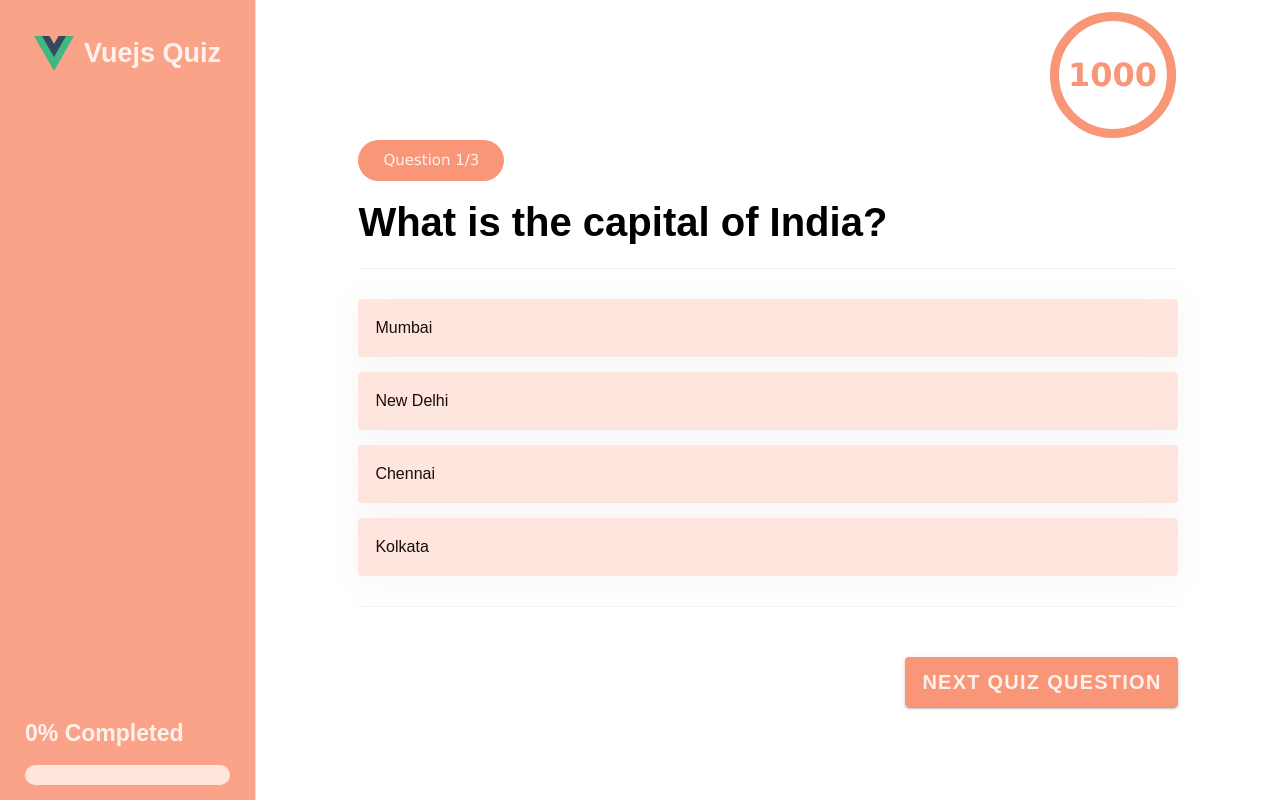
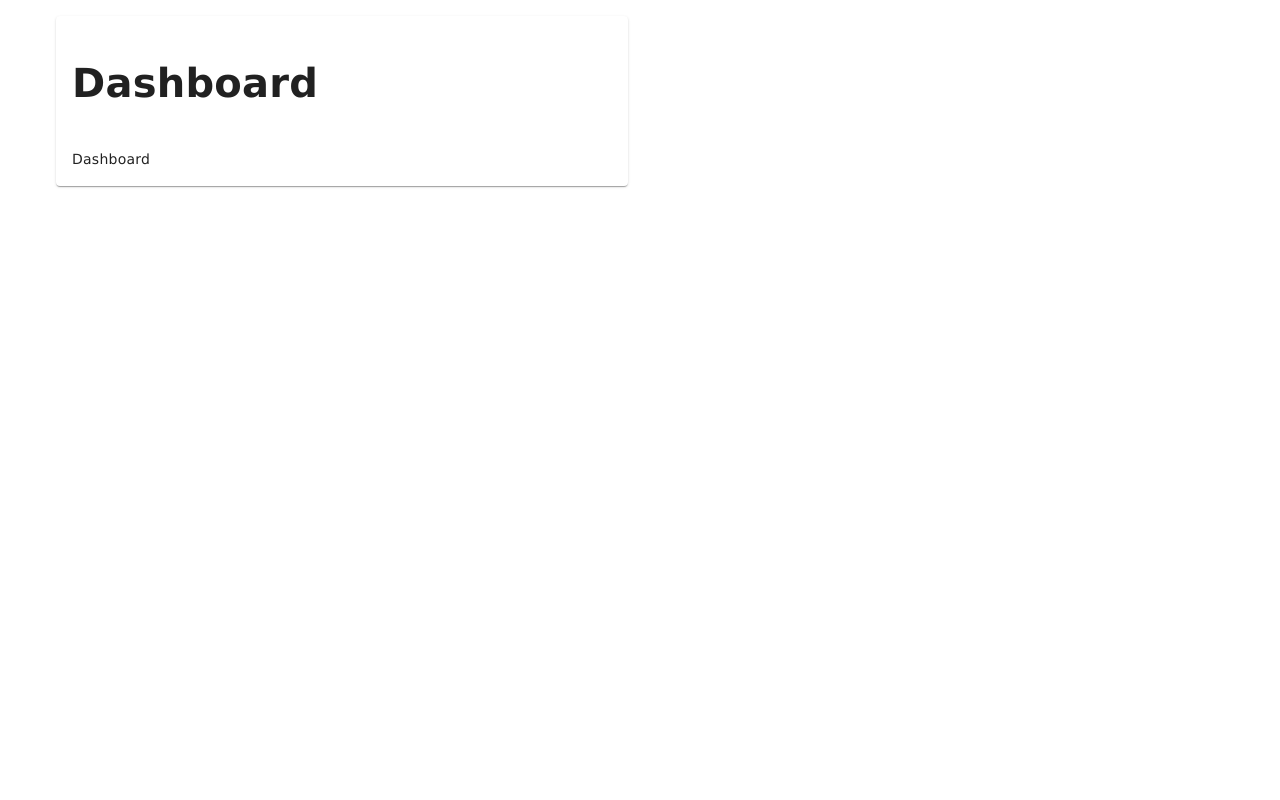
Before and after one commit to Feralwater/Q-for-Quizzes, a Vue app: page / in a window 1280 px wide. Built offline with nearby package versions, Linux system fonts and the light colour scheme.

Commit message:
Add Dashboard view and update routing

```diff
--- a/src/router/Routers.ts
+++ b/src/router/Routers.ts
@@ -1,4 +1,5 @@
 export enum Routers {
-  Quiz = "/",
+  Dashboard = "/",
+  Quiz = "/quiz",
   Result = "/result",
 }
--- a/src/router/index.ts
+++ b/src/router/index.ts
@@ -2,10 +2,16 @@ import { createRouter, createWebHistory } from 'vue-router';
 import QuizView from "@/views/QuizView/QuizView.vue";
 import { Routers } from '@/router/Routers';
 import { useQuizScore } from '@/stores/score';
+import DashboardView from '@/views/DashboardView/DashboardView.vue';
 
 const router = createRouter({
   history: createWebHistory(import.meta.env.BASE_URL),
   routes: [
+    {
+      path: Routers.Dashboard,
+      name: 'dashboard',
+      component: DashboardView,
+    },
     {
       path: Routers.Quiz,
       name: 'quiz',
--- /dev/null
+++ b/src/views/DashboardView/Components/QuizCard/QuizCard.vue
@@ -0,0 +1,18 @@
+<script setup lang="ts">
+
+</script>
+
+<template>
+  <v-card>
+    <v-card-title>
+      <h1>Dashboard</h1>
+    </v-card-title>
+    <v-card-text>
+      <p>Dashboard</p>
+    </v-card-text>
+  </v-card>
+</template>
+
+<style scoped>
+
+</style>
--- /dev/null
+++ b/src/views/DashboardView/DashboardView.vue
@@ -0,0 +1,21 @@
+<script setup lang="ts">
+
+import QuizCard from '@/views/DashboardView/Components/QuizCard/QuizCard.vue';
+</script>
+
+<template>
+  <v-container>
+    <v-row>
+      <v-col
+        cols="12"
+        md="6"
+      >
+        <quiz-card />
+      </v-col>
+    </v-row>
+  </v-container>
+</template>
+
+<style scoped>
+@import 'DashboardView.scss';
+</style>
```
Also changed, not shown: src/views/DashboardView/Components/QuizCard/QuizCard.scss (added), src/views/DashboardView/DashboardView.scss (added).
